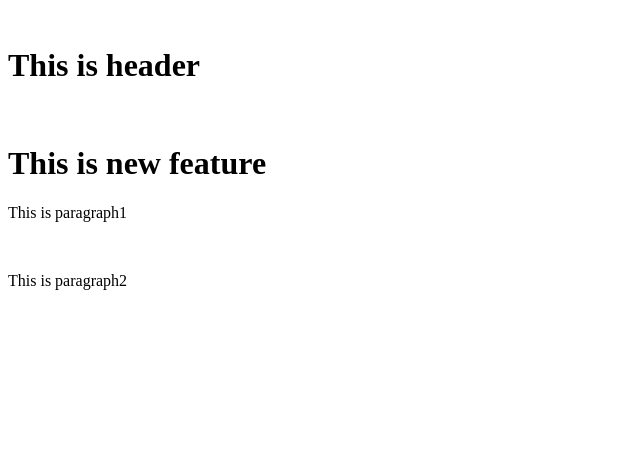
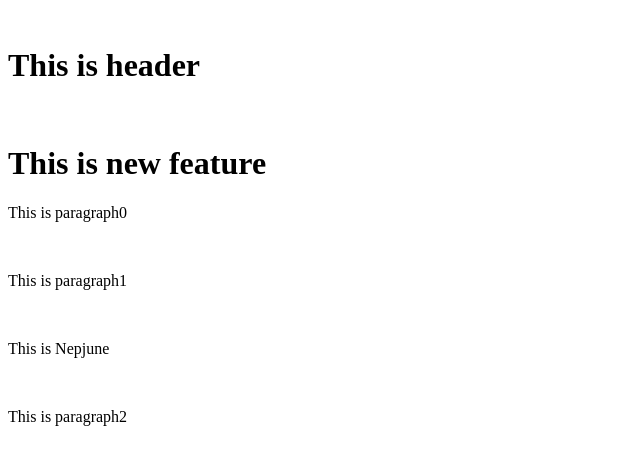
Before and after one commit to BunnylucyN/sample_git2, a plain HTML site: page index.html in a window 1280 px wide. Shown: the whole page, without its empty margins (0-640 px from the left). Drawn offline with Linux system fonts and the light colour scheme.

Commit message:
new line

```diff
--- a/index.html
+++ b/index.html
@@ -4,6 +4,8 @@
 <body>
 <h1>This is header</h1>
 <h1>This is new feature</h1>
+<p>This is paragraph0</p>
 <p>This is paragraph1</p>
+<p>This is Nepjune</p>
 <p>This is paragraph2</p>
 </body>
```
